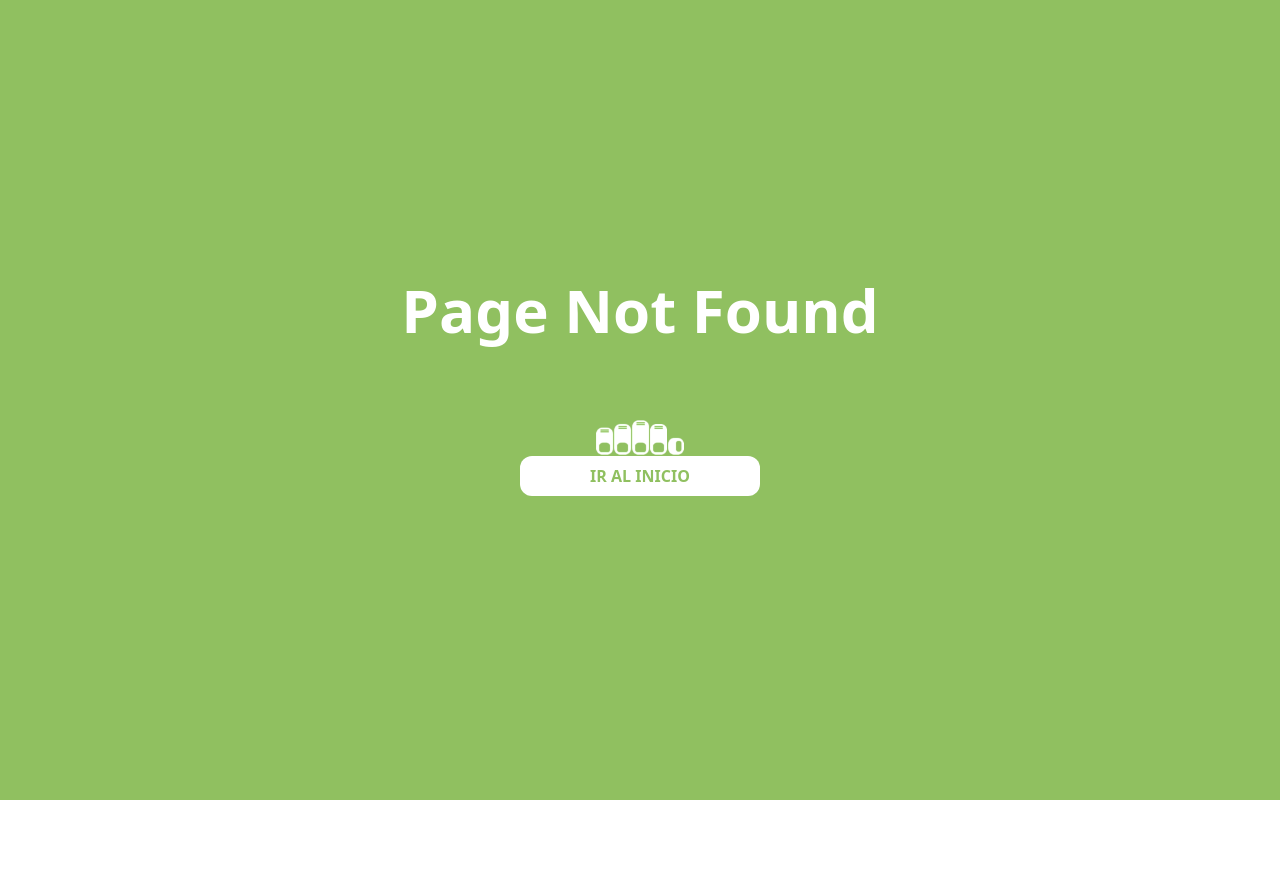
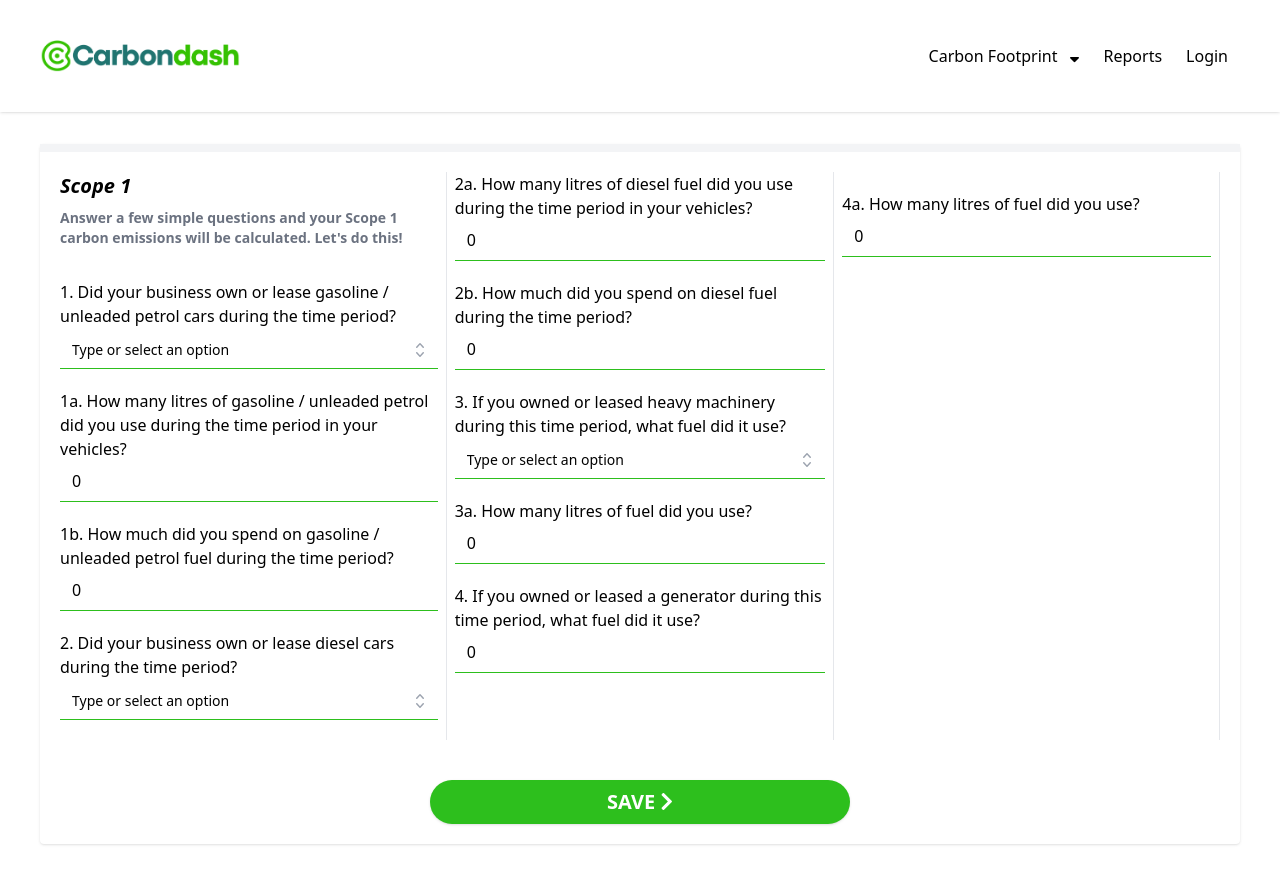
Before and after one commit to JuanDRSoft/Carbondash, a React (Vite) app: page /scope-1 in a window 1280 px wide. Before the commit this address had no page. Before the commit the page ends 800 px from the top, so only its background shows below. Built offline with nearby package versions, Linux system fonts and the light colour scheme.

Commit message:
feat/ scope1

```diff
--- a/package.json
+++ b/package.json
@@ -10,6 +10,8 @@
     "preview": "vite preview"
   },
   "dependencies": {
+    "@headlessui/react": "^1.7.17",
+    "@heroicons/react": "^2.0.18",
     "react": "^18.2.0",
     "react-dom": "^18.2.0",
     "react-router-dom": "^6.18.0"
--- a/src/App.jsx
+++ b/src/App.jsx
@@ -7,6 +7,7 @@ import Register from "./auth/Register";
 import LandingLayout from "./Layout/LandingLayout";
 import Home from "./pages/Home";
 import NotFound from "./utils/notFound";
+import Scope1 from "./pages/Scope1";
 
 function App() {
   const [count, setCount] = useState(0);
@@ -17,6 +18,7 @@ function App() {
         {/* Landing */}
         <Route path="/" element={<LandingLayout />}>
           <Route index element={<Home />} />
+          <Route path="/scope-1" element={<Scope1 />} />
         </Route>
 
         {/* auth */}
--- a/src/Layout/LandingLayout.jsx
+++ b/src/Layout/LandingLayout.jsx
@@ -18,7 +18,7 @@ const LandingLayout = () => {
 
   return (
     <div>
-      <div className="p-10 flex items-center justify-between shadow fixed w-screen bg-white">
+      <div className="p-10 flex items-center justify-between shadow fixed w-screen bg-white z-20">
         <Link to="/">
           <img src={Logo} className="w-[200px]" />
         </Link>
--- /dev/null
+++ b/src/components/Select.jsx
@@ -0,0 +1,68 @@
+import { Fragment, useState } from "react";
+import { Listbox, Transition } from "@headlessui/react";
+import { CheckIcon, ChevronUpDownIcon } from "@heroicons/react/20/solid";
+
+const people = [{ name: "YES" }, { name: "NO" }];
+
+const Select = ({ value, set }) => {
+  const [selected, setSelected] = useState({
+    name: "Type or select an option",
+  });
+
+  return (
+    <div className="">
+      <Listbox value={value || selected} onChange={(e) => set(e.name)}>
+        <div className="relative mt-1 mb-5 ">
+          <Listbox.Button className="relative w-full cursor-default border-[#2dbf1d] bg-white py-2 pl-3 pr-10 text-left border-b focus:outline-none sm:text-sm">
+            <span className="block truncate">{value || selected.name}</span>
+            <span className="pointer-events-none absolute inset-y-0 right-0 flex items-center pr-2">
+              <ChevronUpDownIcon
+                className="h-5 w-5 text-gray-400"
+                aria-hidden="true"
+              />
+            </span>
+          </Listbox.Button>
+          <Transition
+            as={Fragment}
+            leave="transition ease-in duration-100"
+            leaveFrom="opacity-100"
+            leaveTo="opacity-0"
+          >
+            <Listbox.Options className="absolute mt-1 max-h-60 w-full overflow-auto rounded-md bg-white py-1 text-base shadow-lg ring-1 ring-black/5 focus:outline-none sm:text-sm">
+              {people.map((person, personIdx) => (
+                <Listbox.Option
+                  key={personIdx}
+                  className={({ active }) =>
+                    `relative cursor-default select-none py-2 pl-10 pr-4 ${
+                      active ? "bg-green-100 text-green-900" : "text-gray-900"
+                    }`
+                  }
+                  value={person}
+                >
+                  {({ selected }) => (
+                    <>
+                      <span
+                        className={`block truncate ${
+                          value == person.name ? "font-medium" : "font-normal"
+                        }`}
+                      >
+                        {person.name}
+                      </span>
+                      {value == person.name ? (
+                        <span className="absolute inset-y-0 left-0 flex items-center pl-3 text-green-600">
+                          <CheckIcon className="h-5 w-5" aria-hidden="true" />
+                        </span>
+                      ) : null}
+                    </>
+                  )}
+                </Listbox.Option>
+              ))}
+            </Listbox.Options>
+          </Transition>
+        </div>
+      </Listbox>
+    </div>
+  );
+};
+
+export default Select;
--- /dev/null
+++ b/src/pages/Scope1.jsx
@@ -0,0 +1,147 @@
+import React, { useEffect, useState } from "react";
+import Select from "../components/Select";
+
+const Scope1 = () => {
+  const [scope1, setScope1] = useState({
+    1: "",
+    "1a": 0,
+    "1b": 0,
+    2: "",
+    "2a": 0,
+    "2b": 0,
+    3: "",
+    "3a": 0,
+    4: 0,
+    "4a": 0,
+  });
+  const [progress, setProgress] = useState(0);
+
+  return (
+    <div className="shadow rounded">
+      <div className="w-full h-2 bg-gray-100 relative">
+        <div
+          className="absolute h-2 bg-[#2dbf1d] top-0 left-0"
+          style={{ width: `${progress}%` }}
+        ></div>
+      </div>
+      <div className="grid xl:grid-cols-3 md:grid-cols-2 p-5">
+        <div className="md:border-r md:pr-2">
+          <h1 className="font-bold italic text-xl mb-2">Scope 1</h1>
+          <p className="font-semibold text-gray-500 mb-8 text-sm">
+            Answer a few simple questions and your Scope 1 carbon emissions will
+            be calculated. Let's do this!
+          </p>
+
+          <label>
+            1. Did your business own or lease gasoline / unleaded petrol cars
+            during the time period?
+          </label>
+          <Select
+            value={scope1[1]}
+            set={(e) => setScope1({ ...scope1, 1: e })}
+          />
+
+          <label>
+            1a. How many litres of gasoline / unleaded petrol did you use during
+            the time period in your vehicles?
+          </label>
+          <input
+            className="border-b border-[#2dbf1d] w-full py-2 pl-3 outline-none mb-5"
+            value={scope1["1a"]}
+            onChange={(e) => setScope1({ ...scope1, "1a": e.target.value })}
+            type="number"
+          />
+
+          <label>
+            1b. How much did you spend on gasoline / unleaded petrol fuel during
+            the time period?
+          </label>
+          <input
+            className="border-b border-[#2dbf1d] w-full py-2 pl-3 outline-none mb-5"
+            value={scope1["1b"]}
+            onChange={(e) => setScope1({ ...scope1, "1b": e.target.value })}
+            type="number"
+          />
+
+          <label>
+            2. Did your business own or lease diesel cars during the time
+            period?
+          </label>
+          <Select
+            value={scope1[2]}
+            set={(e) => setScope1({ ...scope1, 2: e })}
+          />
+        </div>
+
+        <div className="md:pl-2 xl:px-2">
+          <label>
+            2a. How many litres of diesel fuel did you use during the time
+            period in your vehicles?
+          </label>
+          <input
+            className="border-b border-[#2dbf1d] w-full py-2 pl-3 outline-none mb-5"
+            value={scope1["2a"]}
+            onChange={(e) => setScope1({ ...scope1, "2a": e.target.value })}
+            type="number"
+          />
+
+          <label>
+            2b. How much did you spend on diesel fuel during the time period?
+          </label>
+          <input
+            className="border-b border-[#2dbf1d] w-full py-2 pl-3 outline-none mb-5"
+            value={scope1["2b"]}
+            onChange={(e) => setScope1({ ...scope1, "2b": e.target.value })}
+            type="number"
+          />
+
+          <label>
+            3. If you owned or leased heavy machinery during this time period,
+            what fuel did it use?
+          </label>
+          <Select
+            value={scope1[3]}
+            set={(e) => setScope1({ ...scope1, 3: e })}
+          />
+
+          <label>3a. How many litres of fuel did you use?</label>
+          <input
+            className="border-b border-[#2dbf1d] w-full py-2 pl-3 outline-none mb-5"
+            value={scope1["3a"]}
+            onChange={(e) => setScope1({ ...scope1, "3a": e.target.value })}
+            type="number"
+          />
+
+          <label>
+            4. If you owned or leased a generator during this time period, what
+            fuel did it use?
+          </label>
+          <input
+            className="border-b border-[#2dbf1d] w-full py-2 pl-3 outline-none mb-5"
+            value={scope1[4]}
+            onChange={(e) => setScope1({ ...scope1, 4: e.target.value })}
+            type="number"
+          />
+        </div>
+
+        <div className="xl:border-l xl:border-t-0 xl:pl-2 md:border-t md:border-r md:pt-5 md:pr-2">
+          <label>4a. How many litres of fuel did you use?</label>
+          <input
+            className="border-b border-[#2dbf1d] w-full py-2 pl-3 outline-none mb-5"
+            value={scope1["4a"]}
+            onChange={(e) => setScope1({ ...scope1, "4a": e.target.value })}
+            type="number"
+          />
+        </div>
+      </div>
+
+      <div className="flex justify-center pb-5 pt-5">
+        <button className="font-bold text-xl hover:bg-green-700 w-[80%] text-white rounded-full shadow bg-[#2dbf1d] md:w-[50%] xl:w-[35%] p-2">
+          SAVE <i class="fas fa-chevron-right"></i>
+        </button>
+      </div>
+    </div>
+  );
+};
+
+export default Scope1;
```
Also changed, not shown: 1 other file (tests, documents, lock files or other folders).
